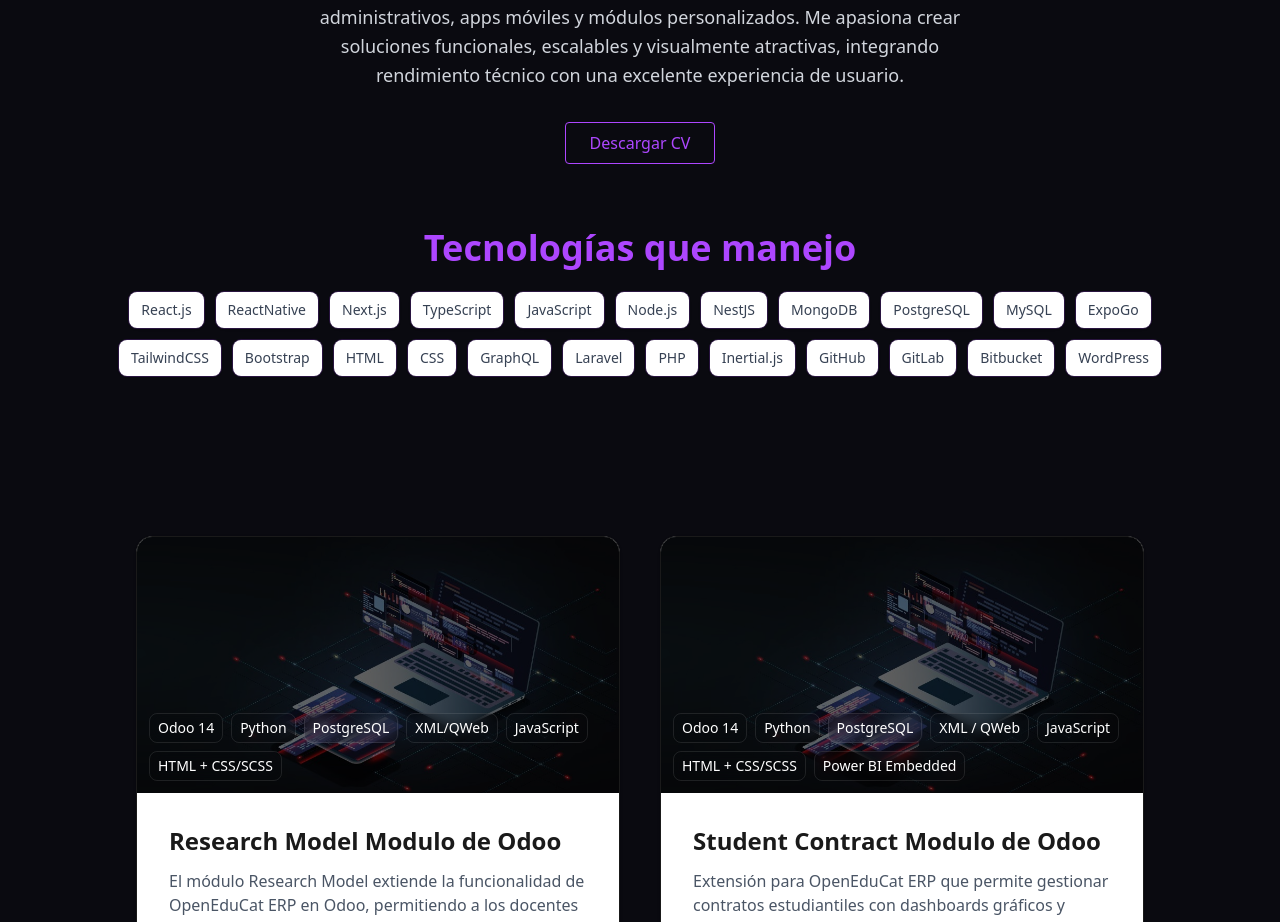
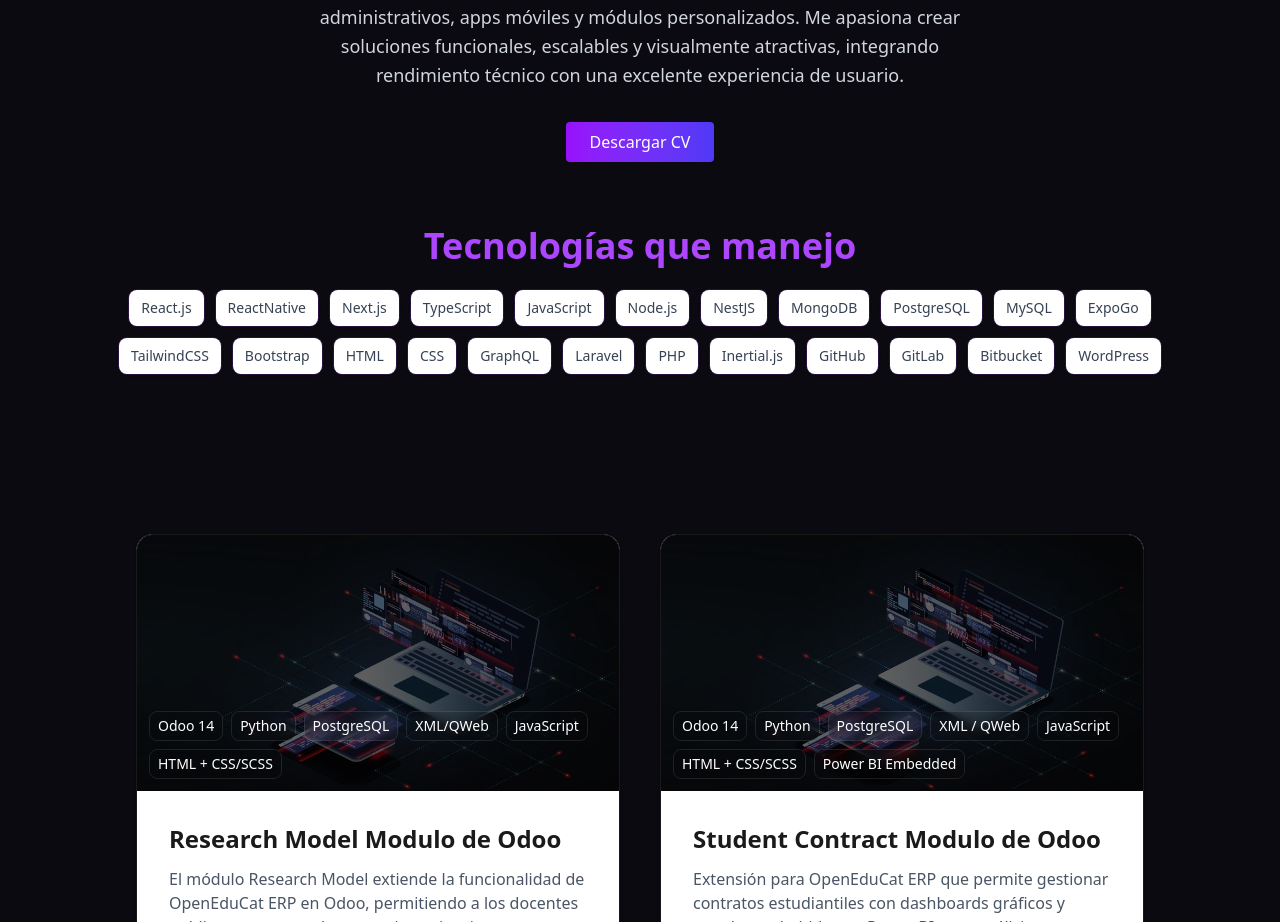
Before and after one commit to ferrarileonardo/mi-portafolio, a Next.js app: page / in a window 1280 px wide. Shown: the part 822-1744 px from the top of the page. Built offline with nearby package versions, Linux system fonts and the light colour scheme.

Commit message:
se modifico el boton de descarga de cv

```diff
--- a/app/components/About.tsx
+++ b/app/components/About.tsx
@@ -50,7 +50,8 @@ export default function About() {
         <a
           href="/CV2.pdf"
           download="CV2.pdf"
-          className="border border-purple-500 text-purple-500 px-6 py-2 rounded hover:bg-purple-500 hover:text-white transition text-sm sm:text-base"
+          className="bg-gradient-to-r from-purple-600 to-indigo-600 text-white px-6 py-2 rounded hover:bg-purple-500 hover:text-white transition text-sm sm:text-base"
+
         >
           Descargar CV
         </a>
```
Also changed, not shown: app/components/intro.tsx (deleted).
